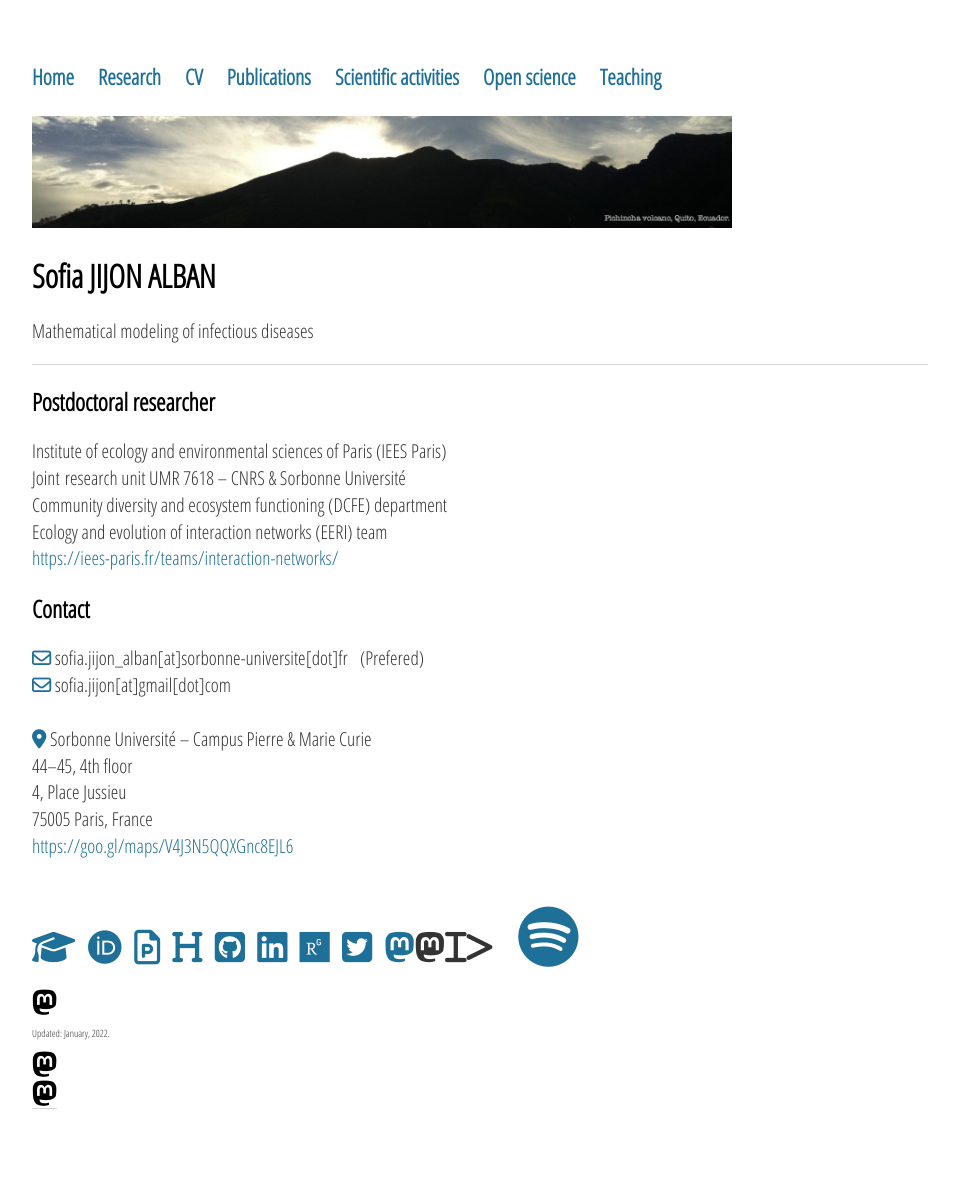
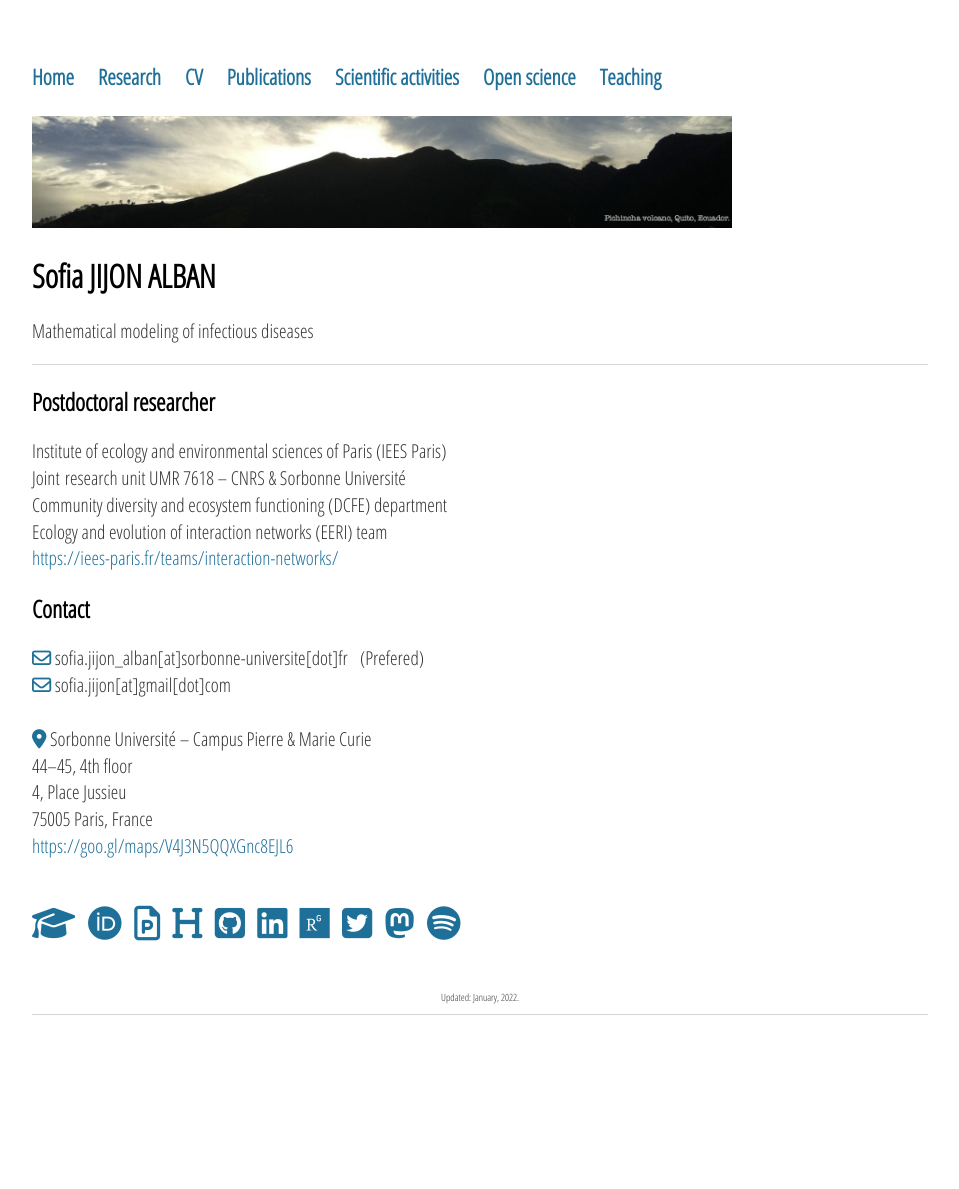
Before and after one commit to sjijon/sjijon.github.io, a Jekyll site: the page built from index.html, in a window 1280 px wide. Shown: the whole page, without its empty margins (160-1119 px from the left). Built offline with Jekyll 4.4.1, drawn with Linux system fonts in a browser that asks for light colours; nearby versions of some CDN libraries; after the commit the page ends 1095 px from its top, so only the background shows below that.

Commit message:
Verify website

```diff
--- a/index.html
+++ b/index.html
@@ -66,7 +66,7 @@ title: Sofia JIJON
 		&nbsp;
 		<a href="https://twitter.com/Sofia_Jijon" target="_blank"><i class="fab fa-twitter-square" style="font-size: 1.8em" alt="Twitter"></i></a>
 		&nbsp;
-		<a href="https://mathstodon.xyz/web/@sjijon" target="_blank"><i class="fa-brands fa-mastodon" style="font-size: 1.8em" alt="Mastodon"></a>i></a>
+		<a rel="me" href="https://mathstodon.xyz/@sjijon" target="_blank"><i class="fa-brands fa-mastodon" style="font-size: 1.8em" alt="Mastodon"></i></a>
 		&nbsp;
 		<a href="https://open.spotify.com/playlist/0Hv4VKYR3B2Jhw7QHSskMw?si=b63a047ad76649b9" target="_blank"><i class="fab fa-spotify" style="font-size: 1.8em" alt="Playlist"></i></a>
 		&nbsp;
```
